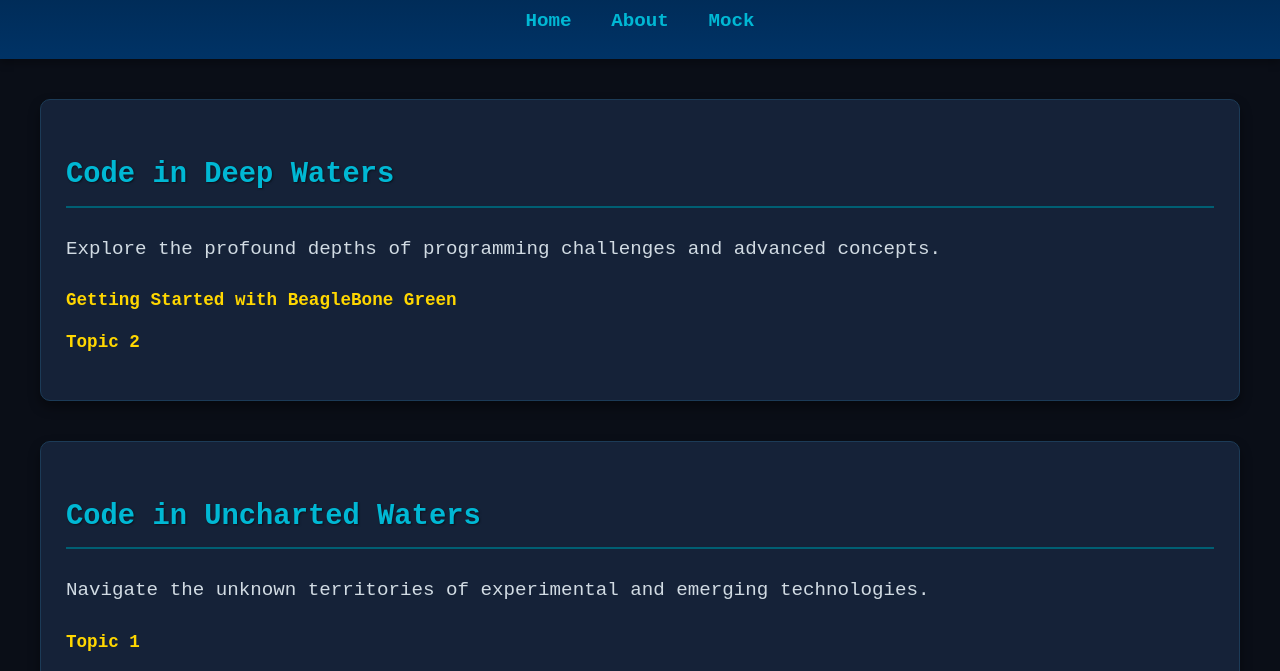
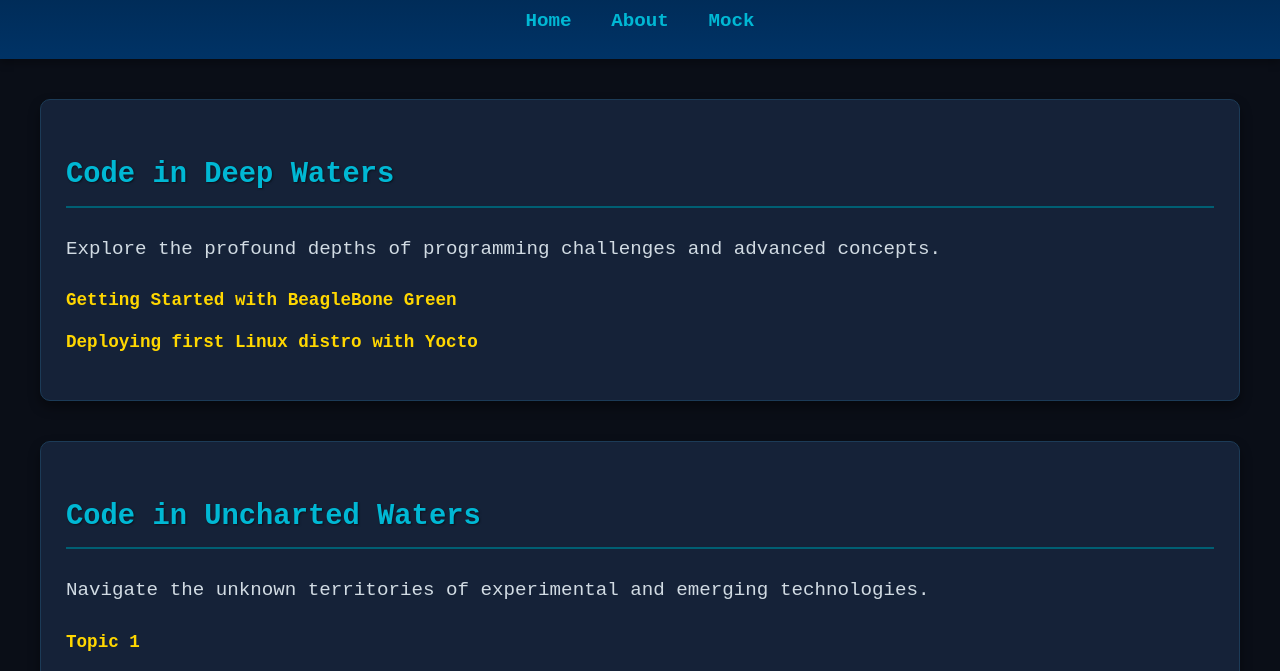
Before and after one commit to lampaBiurkowa/code-in-rough-waters, a plain HTML site: page index.html in a window 1280 px wide. Shown: the part 112-783 px from the top of the page. Drawn offline with Linux system fonts and the light colour scheme.

Commit message:
link :d/

```diff
--- a/index.html
+++ b/index.html
@@ -22,7 +22,7 @@
             <p>Explore the profound depths of programming challenges and advanced concepts.</p>
             <ul class="links-enumeration">
                 <li><a href="posts/02-01-2025-beaglebone-green-docs.html">Getting Started with BeagleBone Green</a></li>
-                <li><a href="#">Topic 2</a></li>
+                <li><a href="posts/03-01-2025-yocto-project.html">Deploying first Linux distro with Yocto</a></li>
             </ul>
         </section>
 
```
